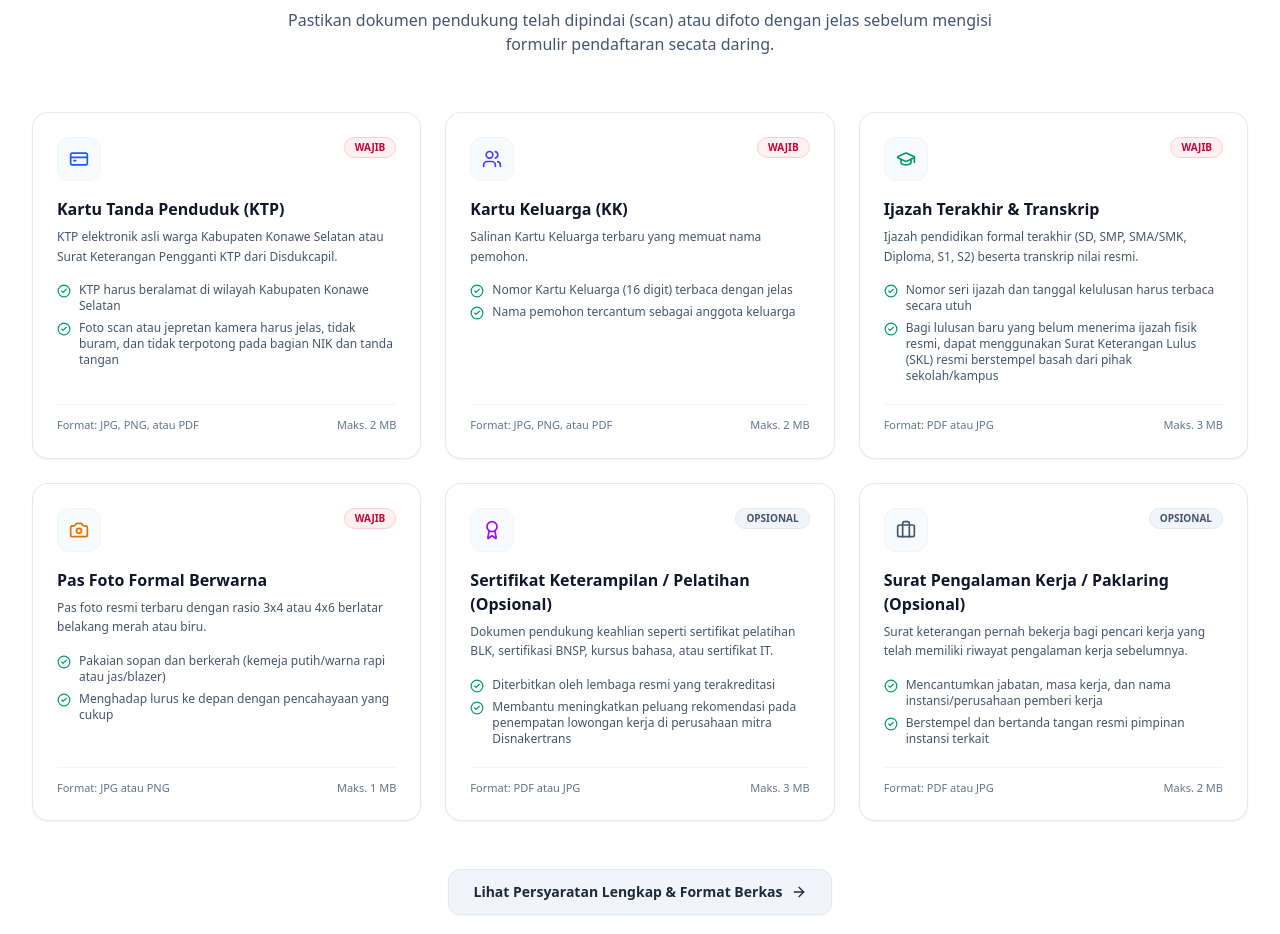
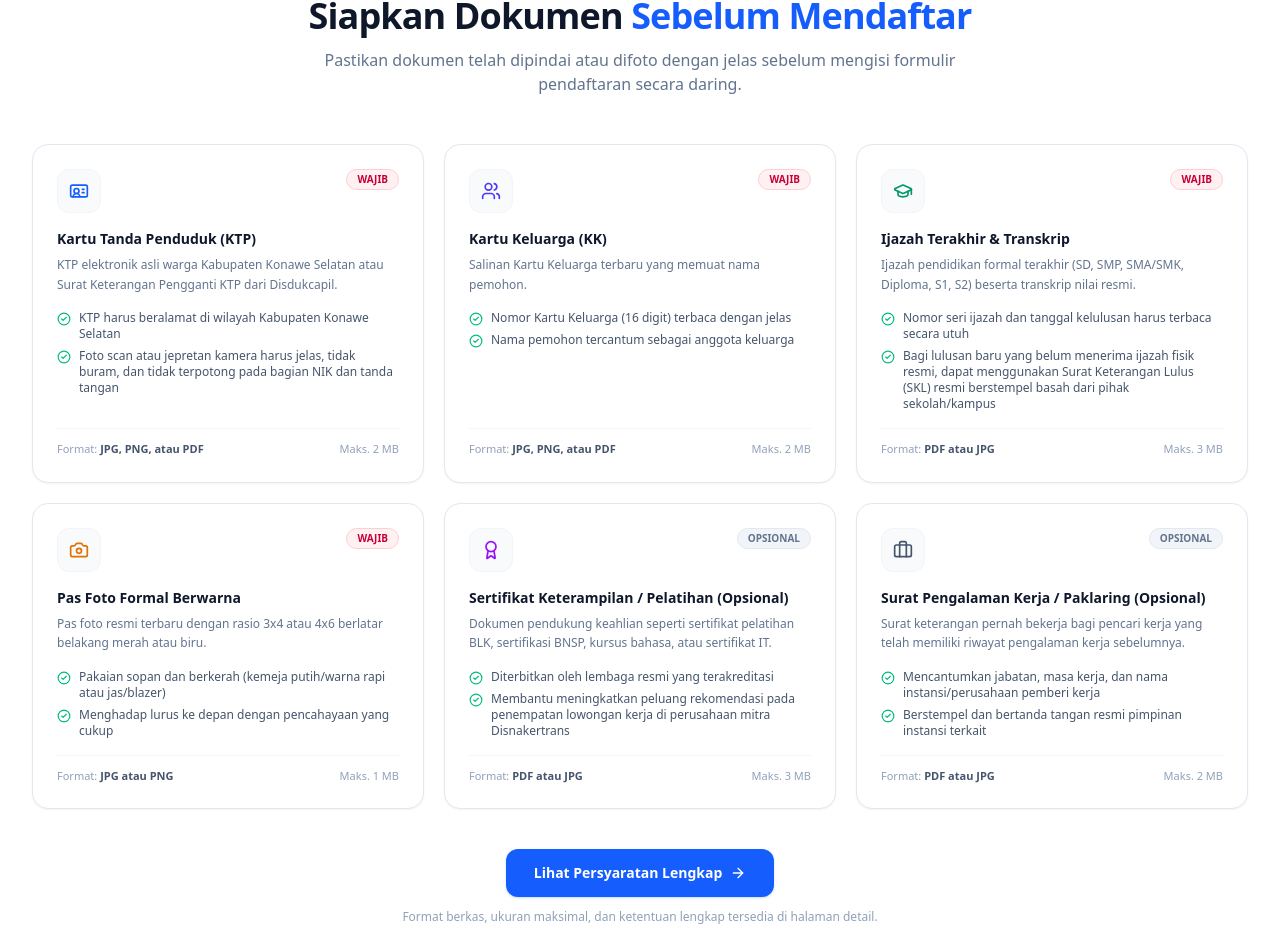
Before and after one commit to yat-to/perak2026, a Next.js app in the folder landingPage/: page / in a window 1280 px wide. Shown: the part 2558-3492 px from the top of the page. Built offline with nearby package versions, Linux system fonts and the light colour scheme; no server answers.

Commit message:
feat(requirements): refresh document checklist cards with Lucide icons

```diff
--- a/landingPage/src/components/sections/RequirementsSection.tsx
+++ b/landingPage/src/components/sections/RequirementsSection.tsx
@@ -1,16 +1,16 @@
 'use strict';
 import React from 'react';
 import {
-  CreditCard,
+  IdCard,
   Users,
   GraduationCap,
   Camera,
   Award,
   Briefcase,
-  CheckCircle2,
-  FileCheck,
+  CircleCheck,
+  FileCheck2,
   ArrowRight,
-  Info,
+  FolderOpen,
 } from 'lucide-react';
 import { DOKUMEN_SYARAT } from '../../data/requirementsData';
 
@@ -18,102 +18,99 @@ interface RequirementsSectionProps {
   onOpenDetailModal: () => void;
 }
 
+const ICON_MAP: Record<string, React.ReactNode> = {
+  CreditCard: <IdCard className="w-5 h-5 text-blue-600" />,
+  Users: <Users className="w-5 h-5 text-indigo-600" />,
+  GraduationCap: <GraduationCap className="w-5 h-5 text-emerald-600" />,
+  Camera: <Camera className="w-5 h-5 text-amber-600" />,
+  Award: <Award className="w-5 h-5 text-purple-600" />,
+  Briefcase: <Briefcase className="w-5 h-5 text-slate-600" />,
+};
+
 export default function RequirementsSection({
   onOpenDetailModal,
 }: RequirementsSectionProps) {
-  const getIcon = (iconName: string) => {
-    switch (iconName) {
-      case 'CreditCard':
-        return <CreditCard className="w-5 h-5 text-blue-600" />;
-      case 'Users':
-        return <Users className="w-5 h-5 text-indigo-600" />;
-      case 'GraduationCap':
-        return <GraduationCap className="w-5 h-5 text-emerald-600" />;
-      case 'Camera':
-        return <Camera className="w-5 h-5 text-amber-600" />;
-      case 'Award':
-        return <Award className="w-5 h-5 text-purple-600" />;
-      case 'Briefcase':
-        return <Briefcase className="w-5 h-5 text-slate-600" />;
-      default:
-        return <FileCheck className="w-5 h-5 text-blue-600" />;
-    }
-  };
-
   return (
     <section id="persyaratan" className="py-16 lg:py-24 bg-white border-b border-slate-100">
       <div className="max-w-7xl mx-auto px-4 sm:px-6 lg:px-8">
+
         {/* Section Header */}
-        <div className="text-center max-w-3xl mx-auto mb-14 space-y-3">
+        <div className="text-center max-w-2xl mx-auto mb-12 space-y-3">
+          <div className="section-badge">
+            <FolderOpen className="w-3.5 h-3.5" />
+            Persyaratan
+          </div>
           <h2 className="text-2xl sm:text-3xl lg:text-4xl font-extrabold text-slate-900 tracking-tight">
-            Siapkan Persyaratan Anda
+            Siapkan Dokumen{' '}
+            <span className="text-blue-600">Sebelum Mendaftar</span>
           </h2>
-          <p className="text-sm sm:text-base text-slate-600">
-            Pastikan dokumen pendukung telah dipindai (scan) atau difoto dengan jelas sebelum mengisi formulir pendaftaran secata daring.
+          <p className="text-sm sm:text-base text-slate-500">
+            Pastikan dokumen telah dipindai atau difoto dengan jelas sebelum mengisi formulir pendaftaran secara daring.
           </p>
         </div>
 
-        {/* 6 Grid Cards */}
-        <div className="grid grid-cols-1 md:grid-cols-2 lg:grid-cols-3 gap-6">
+        {/* Cards Grid */}
+        <div className="grid grid-cols-1 md:grid-cols-2 lg:grid-cols-3 gap-5">
           {DOKUMEN_SYARAT.map((item) => (
             <div
               key={item.id}
-              className="bg-white border border-slate-200/90 rounded-2xl p-6 shadow-xs hover:shadow-md transition-all duration-200 flex flex-col justify-between"
+              className="group bg-white border border-slate-200 hover:border-blue-200 rounded-2xl p-6 shadow-xs hover:shadow-md transition-all duration-200 flex flex-col"
             >
-              <div>
-                {/* Header Card */}
+              {/* Header */}
               <div className="flex items-start justify-between gap-3 mb-4">
-                  <div className="w-11 h-11 rounded-xl bg-slate-50 border border-slate-100 flex items-center justify-center">
-                    {getIcon(item.iconName)}
+                <div className="w-11 h-11 rounded-xl bg-slate-50 border border-slate-100 flex items-center justify-center shrink-0 group-hover:scale-105 transition-transform">
+                  {ICON_MAP[item.iconName] ?? <FileCheck2 className="w-5 h-5 text-blue-600" />}
                 </div>
                 <span
-                    className={`px-2.5 py-0.5 text-[10px] font-bold uppercase rounded-full ${
+                  className={`px-2.5 py-0.5 text-[10px] font-bold uppercase rounded-full shrink-0 ${
                     item.wajib
                       ? 'bg-rose-50 text-rose-700 border border-rose-200'
-                        : 'bg-slate-100 text-slate-600 border border-slate-200'
+                      : 'bg-slate-100 text-slate-500 border border-slate-200'
                   }`}
                 >
                   {item.wajib ? 'Wajib' : 'Opsional'}
                 </span>
               </div>
 
-                <h3 className="text-base font-bold text-slate-900 mb-1.5">
+              <h3 className="text-sm font-bold text-slate-900 mb-1.5 group-hover:text-blue-700 transition-colors">
                 {item.nama}
               </h3>
-                <p className="text-xs text-slate-600 leading-relaxed mb-4">
+              <p className="text-xs text-slate-500 leading-relaxed mb-4">
                 {item.deskripsi}
               </p>
 
-                {/* Key Bullet Points */}
-                <ul className="space-y-1.5 mb-5 text-xs text-slate-600">
+              {/* Bullet points */}
+              <ul className="space-y-1.5 mb-4 flex-1">
                 {item.ketentuan.slice(0, 2).map((k, kIdx) => (
                   <li key={kIdx} className="flex items-start gap-2">
-                      <CheckCircle2 className="w-3.5 h-3.5 text-emerald-600 shrink-0 mt-0.5" />
-                      <span>{k}</span>
+                    <CircleCheck className="w-3.5 h-3.5 text-emerald-500 shrink-0 mt-0.5" />
+                    <span className="text-xs text-slate-600">{k}</span>
                   </li>
                 ))}
               </ul>
-              </div>
 
-              {/* Format & Size Specs */}
-              <div className="pt-3 border-t border-slate-100 flex items-center justify-between text-[11px] text-slate-500 font-medium">
-                <span>Format: {item.format}</span>
+              {/* Format specs */}
+              <div className="pt-3 border-t border-slate-100 flex items-center justify-between text-[11px] text-slate-400 font-medium">
+                <span>Format: <strong className="text-slate-600">{item.format}</strong></span>
                 <span>{item.maxSize}</span>
               </div>
             </div>
           ))}
         </div>
 
-        {/* CTA Button "Lihat Persyaratan Lengkap" */}
-        <div className="mt-12 text-center">
+        {/* CTA */}
+        <div className="mt-10 text-center">
           <button
             onClick={onOpenDetailModal}
             type="button"
-            className="inline-flex items-center gap-2 px-6 py-3 text-xs sm:text-sm font-bold text-slate-800 hover:text-blue-700 bg-slate-100 hover:bg-blue-50 border border-slate-200 rounded-xl transition-all shadow-xs active:scale-95"
+            className="inline-flex items-center gap-2 px-7 py-3.5 text-sm font-bold text-white bg-blue-600 hover:bg-blue-700 rounded-xl transition-all shadow-sm shadow-blue-500/20 active:scale-95"
           >
-            <span>Lihat Persyaratan Lengkap & Format Berkas</span>
+            <span>Lihat Persyaratan Lengkap</span>
             <ArrowRight className="w-4 h-4" />
           </button>
+          <p className="mt-3 text-xs text-slate-400">
+            Format berkas, ukuran maksimal, dan ketentuan lengkap tersedia di halaman detail.
+          </p>
         </div>
       </div>
     </section>
```
Lines whose indentation alone changed are shown as unchanged.
